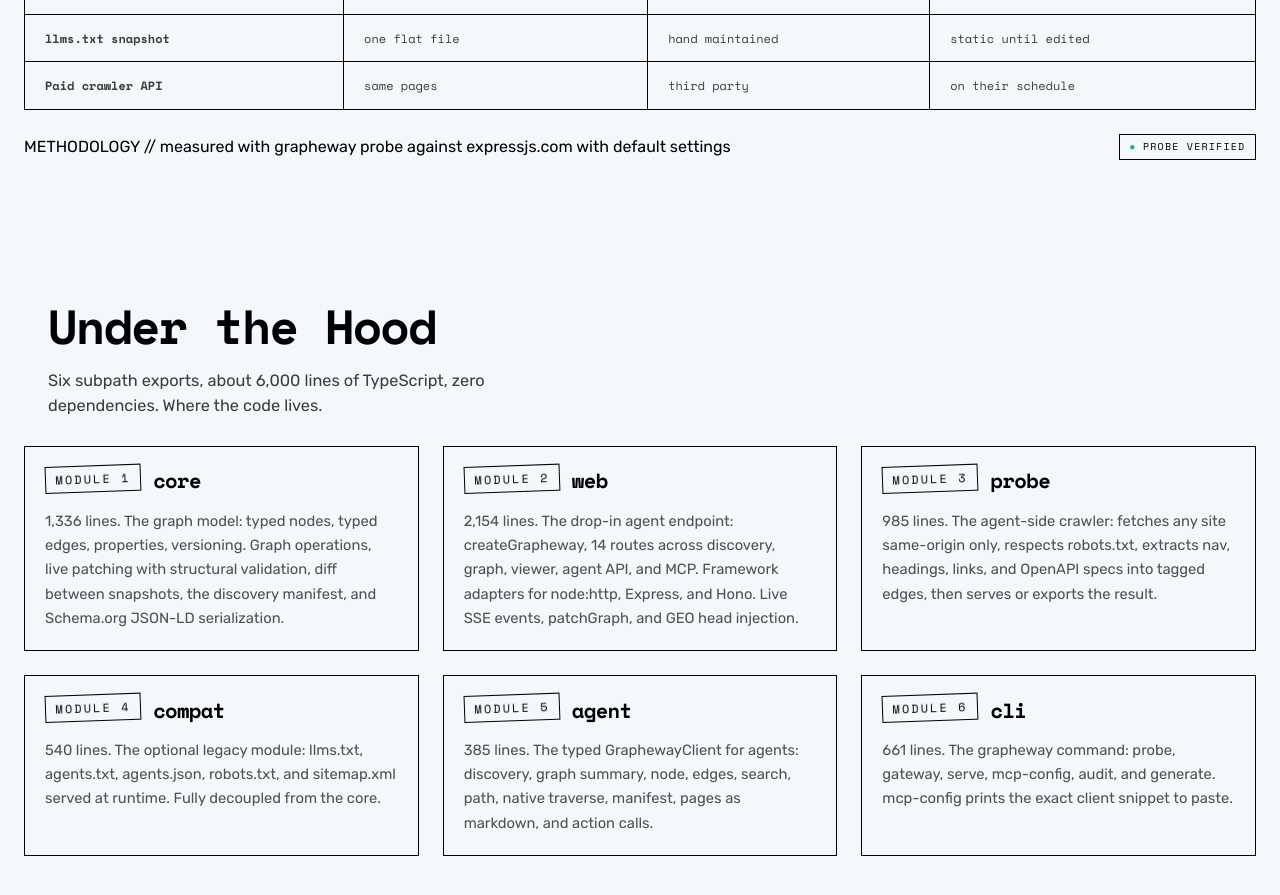
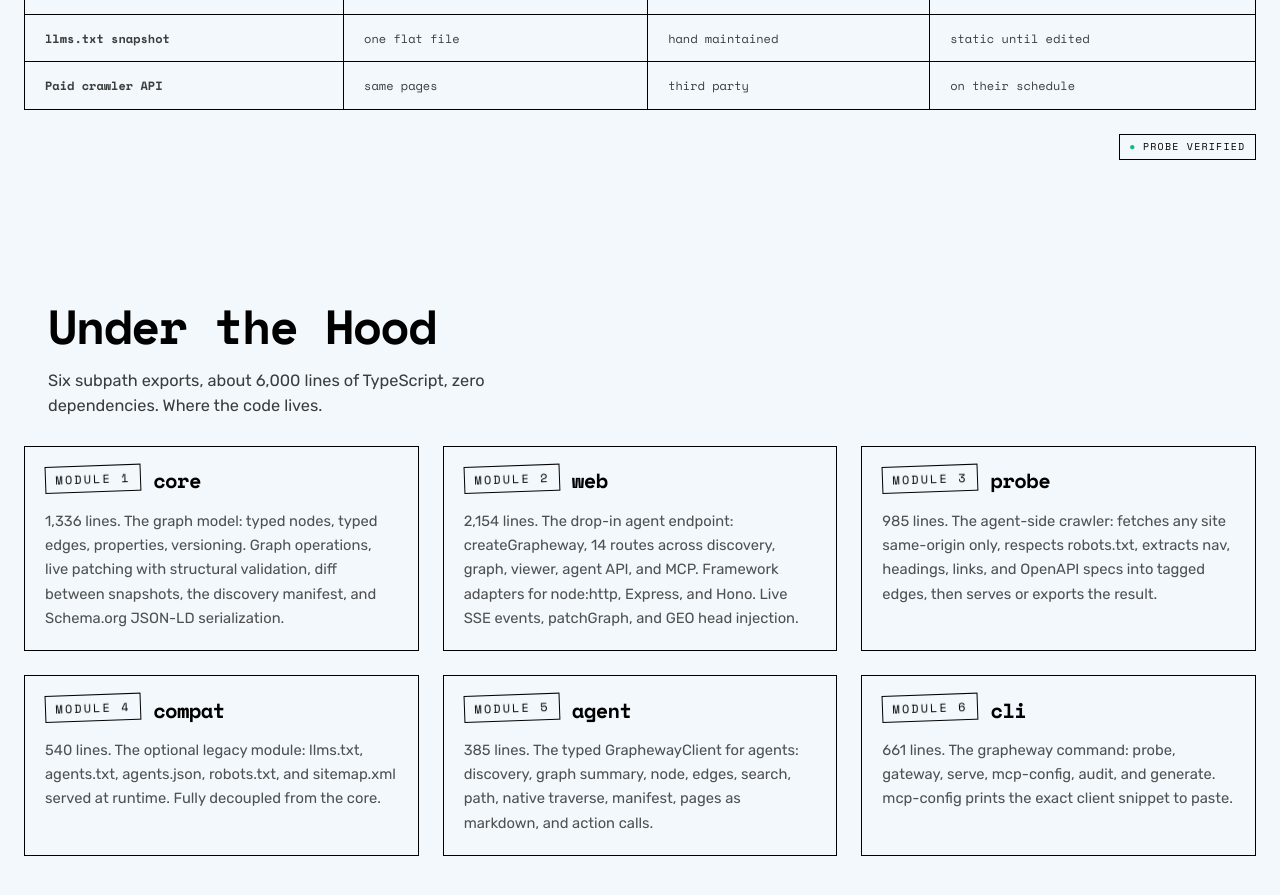
Before and after one commit to 6yte96/grapheway, a Next.js app in the folder website/: page /grapheway/ in a window 1280 px wide. Shown: the part 4600-5495 px from the top of the page. Built offline with nearby package versions, Linux system fonts and the light colour scheme.

Commit message:
website: remove redundant methodology line from benchmarks table footer

```diff
--- a/website/src/components/Benchmarks.tsx
+++ b/website/src/components/Benchmarks.tsx
@@ -45,17 +45,12 @@ export function Benchmarks() {
       <div
         style={{
           display: "flex",
-          justifyContent: "space-between",
+          justifyContent: "flex-end",
           alignItems: "center",
-          flexWrap: "wrap",
-          gap: "1rem",
           marginTop: "0.75rem",
         }}
         className="font-mono text-xs text-muted-foreground"
       >
-        <span>
-          METHODOLOGY // measured with grapheway probe against expressjs.com with default settings
-        </span>
         <span className="telemetry-pill">
           <span style={{ color: "#10b981" }}>●</span>
           <span>Probe Verified</span>
```
